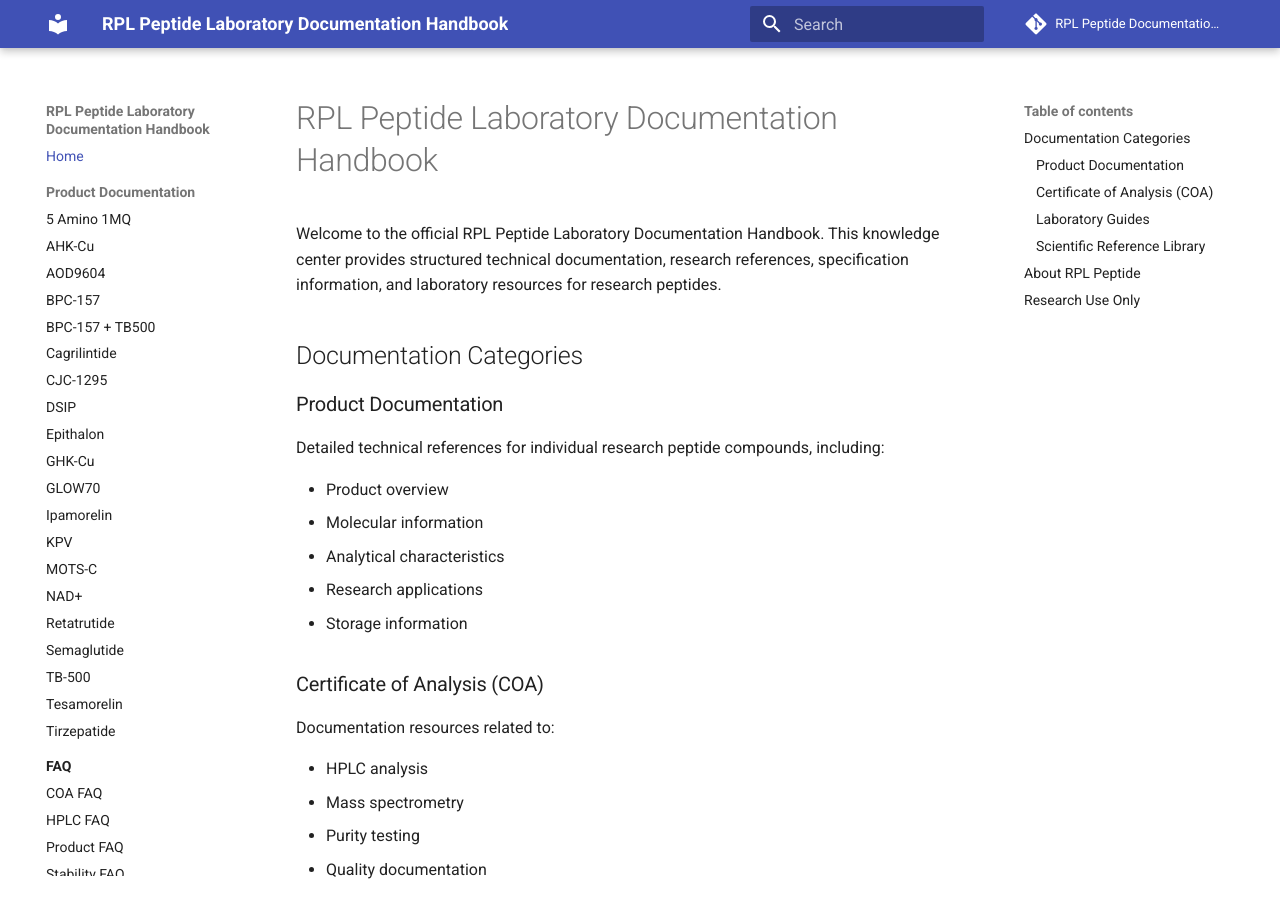
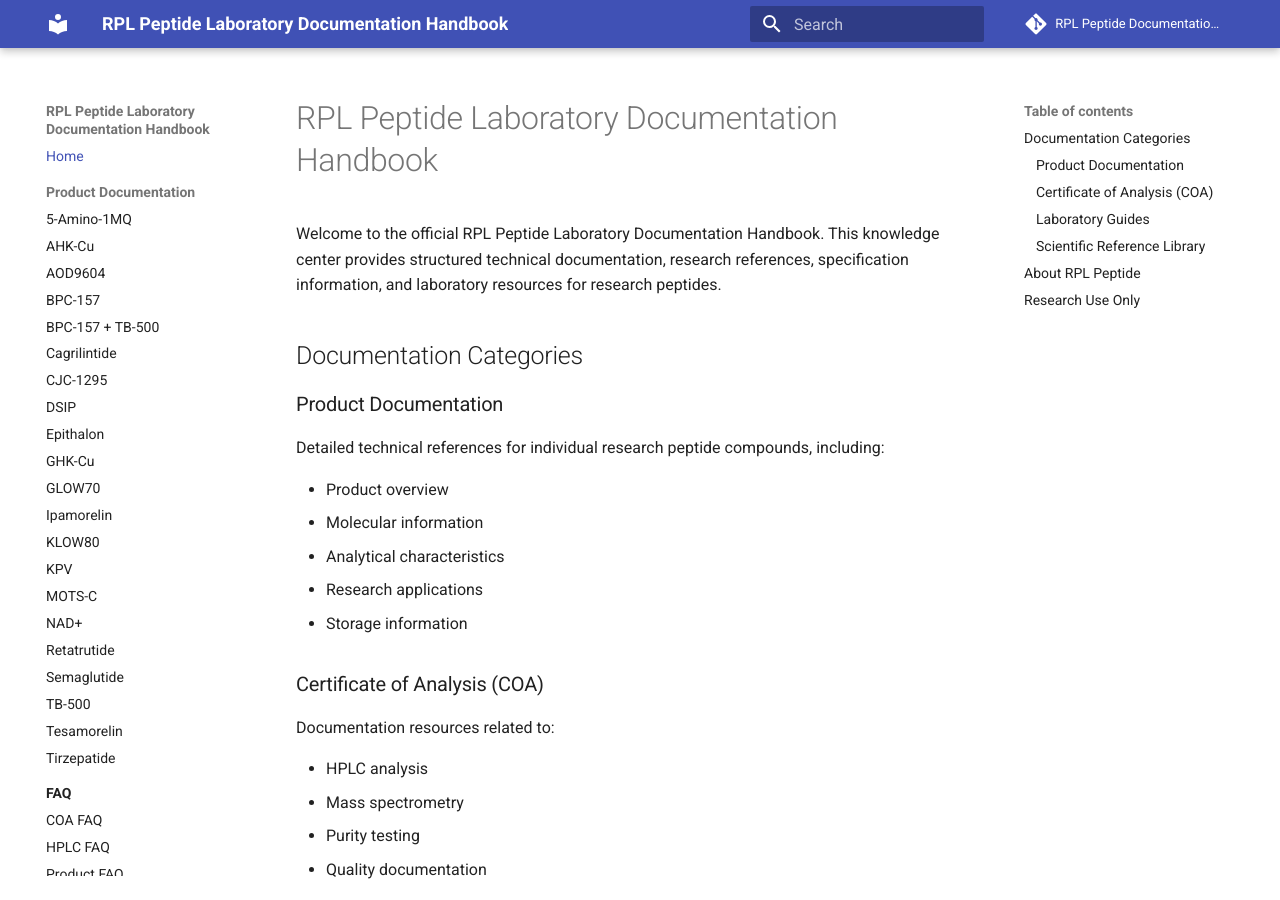
Before and after one commit to martinxionbiotech-max/RPL-Peptide-Laboratory-Documentation-Handbook, an MkDocs documentation site: the page built from docs/index.md, in a window 1280 px wide and 900 px high. Built offline with MkDocs 1.6.1 and Material for MkDocs 9.7.7, drawn with Linux system fonts in a browser that asks for light colours; comment, search, counter and statistics services are not loaded; part of the change alters nothing that is shown.

Commit message:
Update mkdocs.yml

```diff
--- a/mkdocs.yml
+++ b/mkdocs.yml
@@ -1,11 +1,9 @@
 site_name: RPL Peptide Laboratory Documentation Handbook
-
 site_description: >
   Official RPL Peptide research documentation center providing
   technical sheets, COA resources, peptide specifications,
   laboratory guides and scientific reference materials.
-
-site_author: RPL Peptide
+site_author: RPL Peptide (Qingdao RPL Biotechnology Co., Ltd.)
 site_url: https://data.rplpeptides.com
 
 repo_name: RPL Peptide Documentation Repository
@@ -15,7 +13,6 @@ theme:
   name: material
   custom_dir: overrides
   language: en
-
   features:
     - navigation.sections
     - navigation.expand
@@ -27,68 +24,66 @@ theme:
     - content.code.copy
     - toc.follow
 
-plugins:
-  - search
-
 nav:
   - Home: index.md
 
   - Product Documentation:
-      - 5 Amino 1MQ: 5amino1mq-complete-documentation.md
-      - AHK-Cu: ahk-cu-complete-documentation.md
-      - AOD9604: aod9604-complete-documentation.md
-      - BPC-157: bpc157-complete-documentation.md
-      - BPC-157 + TB500: bpc157-tb500-complete-documentation.md
-      - Cagrilintide: cagrilintide-complete-documentation.md
-      - CJC-1295: cjc1295-complete-documentation.md
-      - DSIP: dsip-complete-documentation.md
-      - Epithalon: epithalon-complete-documentation.md
-      - GHK-Cu: ghk-cu-complete-documentation.md
-      - GLOW70: glow70-complete-documentation.md
-      - Ipamorelin: ipamorelin-complete-documentation.md
-      - KPV: kpv-complete-documentation.md
-      - MOTS-C: motsc-complete-documentation.md
-      - NAD+: nadplus-complete-documentation.md
-      - Retatrutide: retatrutide-complete-documentation.md
-      - Semaglutide: semaglutide-complete-documentation.md
-      - TB-500: tb500-complete-documentation.md
-      - Tesamorelin: tesamorelin-complete-documentation.md
-      - Tirzepatide: tirzepatide-complete-documentation.md
+    - 5-Amino-1MQ: 5amino1mq/5amino1mq-complete-documentation.md
+    - AHK-Cu: ahk-cu/ahk-cu-complete-documentation.md
+    - AOD9604: aod9604/aod9604-complete-documentation.md
+    - BPC-157: bpc157/bpc157-complete-documentation.md
+    - BPC-157 + TB-500: bpc157-tb500/bpc157-tb500-complete-documentation.md
+    - Cagrilintide: cagrilintide/cagrilintide-complete-documentation.md
+    - CJC-1295: cjc1295/cjc1295-complete-documentation.md
+    - DSIP: dsip/dsip-complete-documentation.md
+    - Epithalon: epithalon/epithalon-complete-documentation.md
+    - GHK-Cu: ghk-cu/ghk-cu-complete-documentation.md
+    - GLOW70: glow70/glow70-complete-documentation.md
+    - Ipamorelin: ipamorelin/ipamorelin-complete-documentation.md
+    - KLOW80: klow80/klow80-complete-documentation.md
+    - KPV: kpv/kpv-complete-documentation.md
+    - MOTS-C: motsc/motsc-complete-documentation.md
+    - NAD+: nadplus/nadplus-complete-documentation.md
+    - Retatrutide: retatrutide/retatrutide-complete-documentation.md
+    - Semaglutide: semaglutide/semaglutide-complete-documentation.md
+    - TB-500: tb500/tb500-complete-documentation.md
+    - Tesamorelin: tesamorelin/tesamorelin-complete-documentation.md
+    - Tirzepatide: tirzepatide/tirzepatide-complete-documentation.md
 
   - FAQ:
-      - FAQ Home: FAQ/README.md
-      - COA FAQ: FAQ/coa-faq.md
-      - HPLC FAQ: FAQ/hplc-faq.md
-      - Product FAQ: FAQ/product-faq.md
-      - Stability FAQ: FAQ/stability-faq.md
-      - Storage FAQ: FAQ/storage-faq.md
-      - Solubility FAQ: FAQ/solubility-faq.md
-      - Reconstitution FAQ: FAQ/reconstitution-faq.md
+    - FAQ Home: FAQ/README.md
+    - COA FAQ: FAQ/coa-faq.md
+    - HPLC FAQ: FAQ/hplc-faq.md
+    - Product FAQ: FAQ/product-faq.md
+    - Stability FAQ: FAQ/stability-faq.md
+    - Storage FAQ: FAQ/storage-faq.md
+    - Solubility FAQ: FAQ/solubility-faq.md
+    - Reconstitution FAQ: FAQ/reconstitution-faq.md
 
   - Glossary:
-      - Glossary Home: glossary/README.md
-      - Abbreviations: glossary/abbreviations.md
-      - Peptide Glossary: glossary/peptide-glossary.md
+    - Glossary Home: glossary/README.md
+    - Abbreviations: glossary/abbreviations.md
+    - Peptide Glossary: glossary/peptide-glossary.md
 
   - Laboratory Guides:
-      - Guides Home: guides/README.md
-      - COA Interpretation: guides/peptide-coa-interpretation-guide.md
-      - Peptide Handling: guides/peptide-handling-guide.md
-      - Quality Control: guides/peptide-quality-control-guide.md
-      - Storage Guide: guides/peptide-storage-guide.md
-      - Stability Guide: guides/peptide-stability-guide.md
-      - Reconstitution Guide: guides/peptide-reconstitution-guide.md
+    - Guides Home: guides/README.md
+    - COA Interpretation: guides/peptide-coa-interpretation-guide.md
+    - Peptide Handling: guides/peptide-handling-guide.md
+    - Quality Control: guides/peptide-quality-control-guide.md
+    - Storage Guide: guides/peptide-storage-guide.md
+    - Stability Guide: guides/peptide-stability-guide.md
+    - Reconstitution Guide: guides/peptide-reconstitution-guide.md
 
   - White Papers:
-      - White Papers: white-papers/README.md
-      - Choosing a Supplier: white-papers/choosing-a-peptide-supplier.md
-      - Understanding Peptide Purity: white-papers/understanding-peptide-purity.md
-      - Peptide Synthesis Methods: white-papers/peptide-synthesis-methods.md
-      - Lyophilization Overview: white-papers/lyophilization-overview.md
+    - White Papers: white-papers/README.md
+    - Choosing a Supplier: white-papers/choosing-a-peptide-supplier.md
+    - Understanding Peptide Purity: white-papers/understanding-peptide-purity.md
+    - Peptide Synthesis Methods: white-papers/peptide-synthesis-methods.md
+    - Lyophilization Overview: white-papers/lyophilization-overview.md
 
   - About:
-      - About RPL Peptide: about/README.md
-      - Structured Data: about/schema.md
+    - About RPL Peptide: about/README.md
+    - Structured Data: about/schema.md
 
 markdown_extensions:
   - toc:
```
